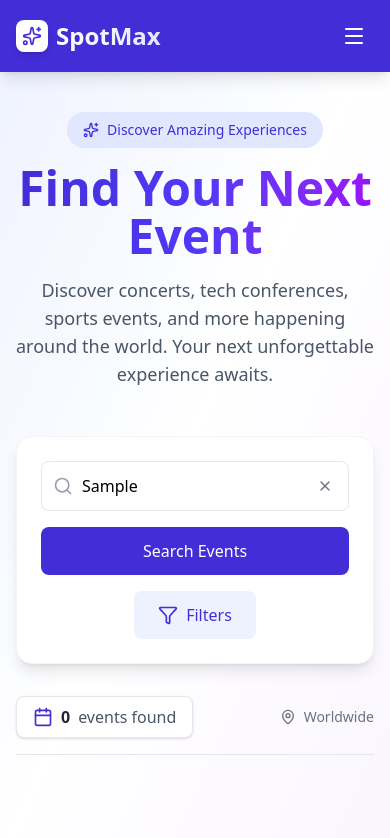
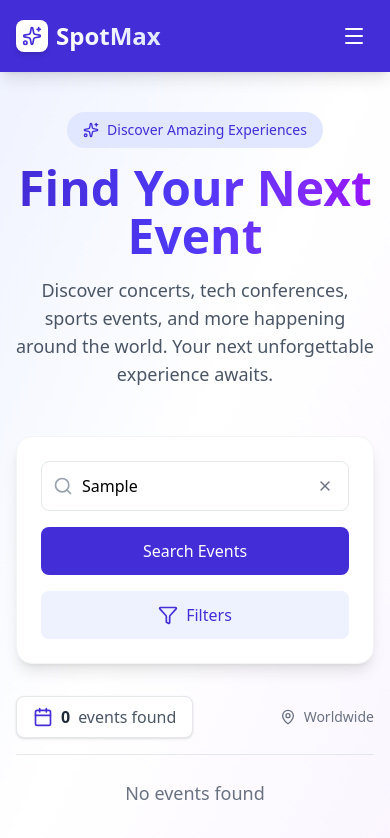
Before and after one commit to earlkian8/event-finder-max, a React (Vite) app: page / in a window 390 px wide. Both pictures are taken after typing "Sample" into the empty fields and a click on the button "Search Events". Shown: the top 838 px of the page. Built offline with nearby package versions, Linux system fonts and the light colour scheme.

Commit message:
fix: no event found messagge

```diff
--- a/src/components/Events/EventFilter.jsx
+++ b/src/components/Events/EventFilter.jsx
@@ -79,11 +79,11 @@ const EventFilter = ({
         </button>
 
         {/* Enhanced Filter Component */}
-        <div className="relative">
+        <div className="relative w-full md:w-auto">
           {/* Filter Toggle Button */}
           <button
             onClick={() => setShowFilters(!showFilters)}
-            className="flex items-center gap-2 px-6 py-3 bg-indigo-50 text-indigo-700 rounded-lg font-medium hover:bg-indigo-100 hover:shadow-lg transform hover:scale-105 transition-all duration-200 w-full md:w-auto"
+            className="flex gap-2 px-6 py-3 bg-indigo-50 text-indigo-700 rounded-lg font-medium hover:bg-indigo-100 hover:shadow-lg transform hover:scale-105 transition-all duration-200 w-full md:w-auto justify-center items-center"
           >
             <Filter className="w-5 h-5" />
             <span>Filters</span>
--- a/src/components/Events/EventGrid.jsx
+++ b/src/components/Events/EventGrid.jsx
@@ -1,13 +1,19 @@
+import EventCard from "./EventCard";
 
-import EventCard from "./EventCard";
-const EventGrid = ({eventsData}) => {
-    return (
-        <div className="grid grid-cols-1 sm:grid-cols-2 lg:grid-cols-3 gap-6 pb-12">
-          {eventsData.map((event) => (
-            <EventCard event={event}/>
-          ))}
+const EventGrid = ({ eventsData }) => {
+  return (
+    <div className="grid grid-cols-1 sm:grid-cols-2 lg:grid-cols-3 gap-6 pb-12">
+      {eventsData && eventsData.length > 0 ? (
+        eventsData.map((event) => (
+          <EventCard key={event.id} event={event} />
+        ))
+      ) : (
+        <div className="col-span-full text-center text-gray-500 text-lg">
+          No events found
         </div>
-    );
-}
+      )}
+    </div>
+  );
+};
 
-export default EventGrid
+export default EventGrid;
```
